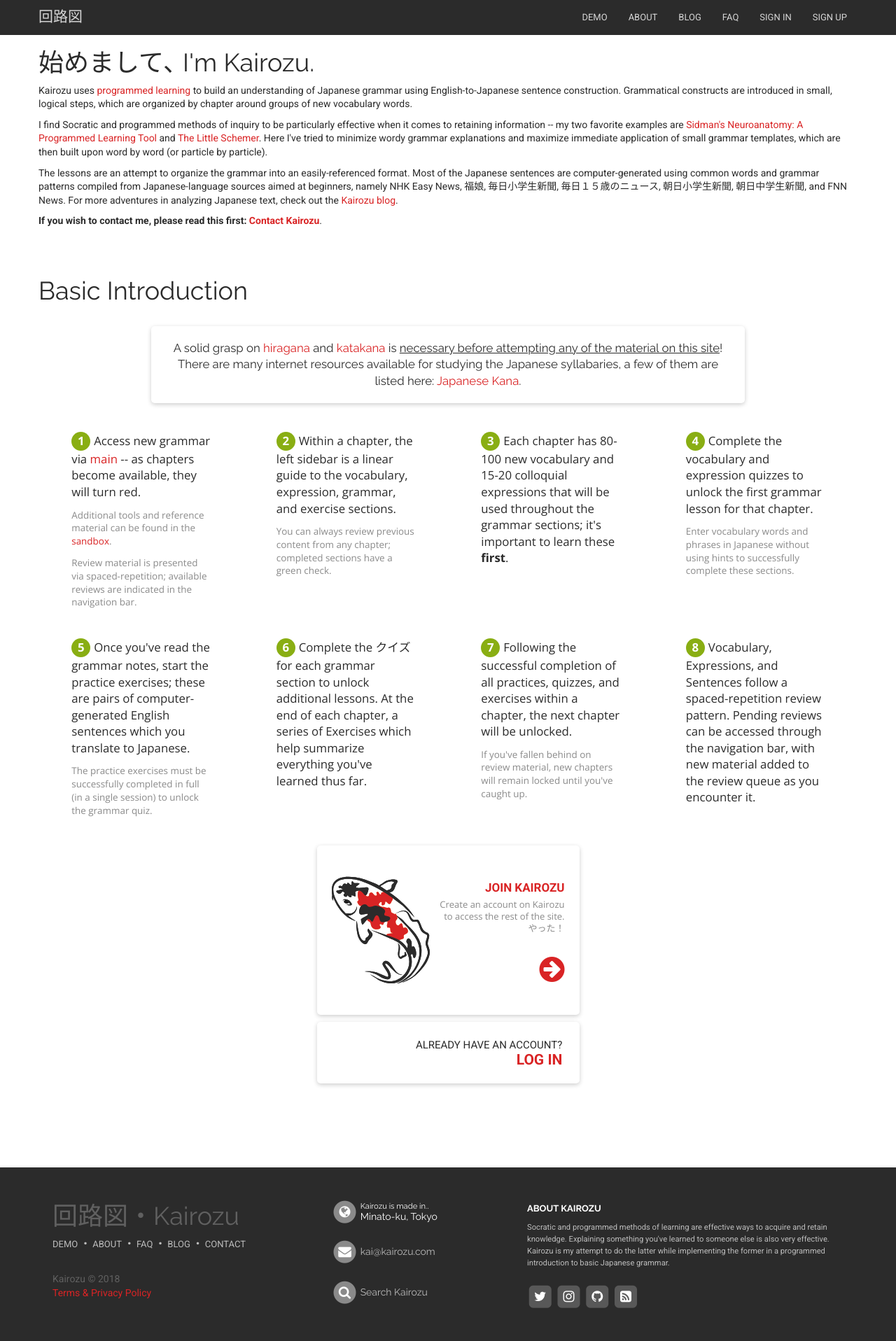
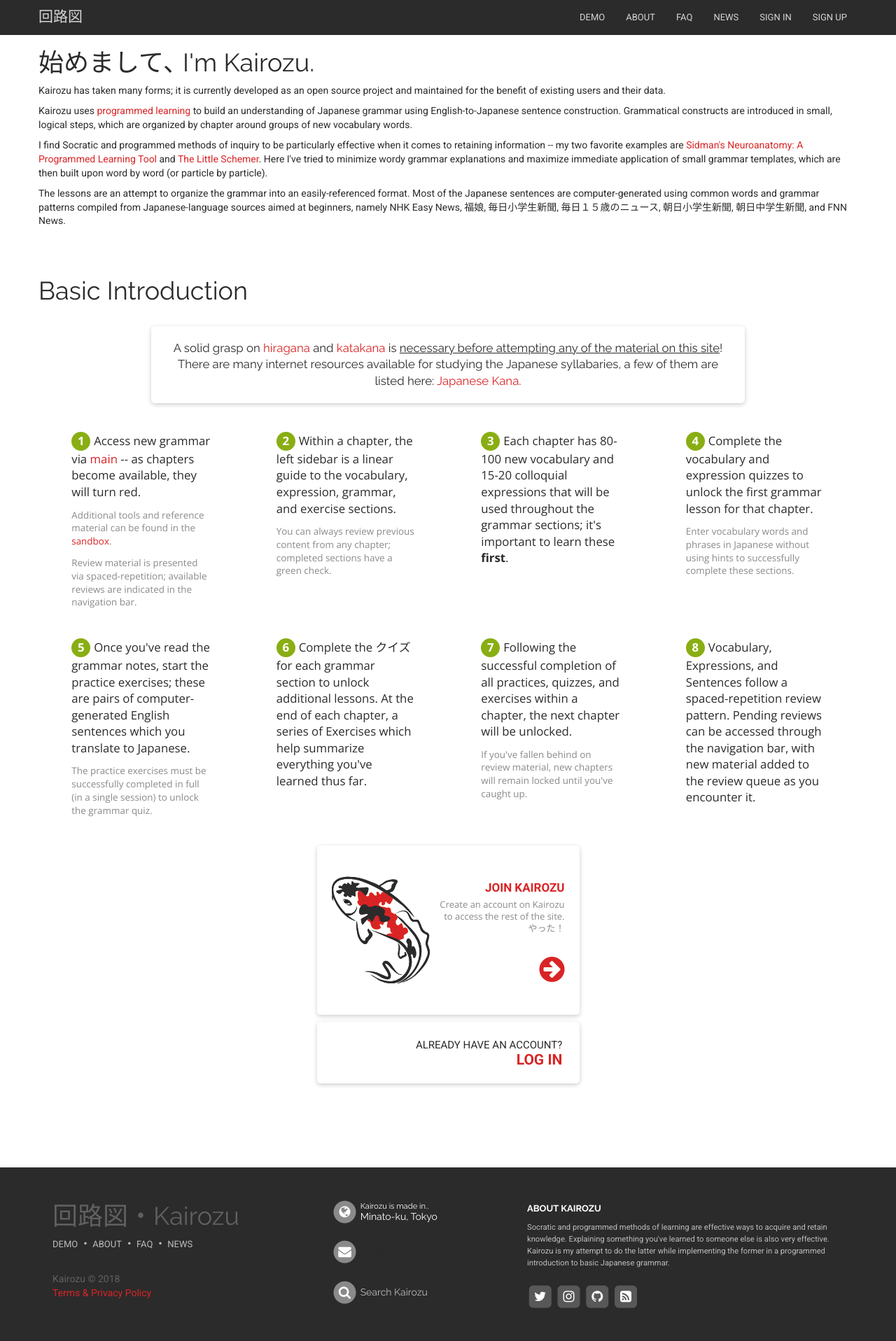
Before and after one commit to hologramber/Kairozu-Production, a Django app: page /about/ in a window 1280 px wide. Shown: the whole page at 70% size. Run offline with Django 3.2, Linux system fonts and the light colour scheme; parts of the project's set-up code (start-up, migrations or seed data) failed here and were passed over; some libraries are stand-ins or nearby versions.

Commit message:
updating to reflect current state of kairozu

```diff
--- a/demo/templates/demo/introduction.html
+++ b/demo/templates/demo/introduction.html
@@ -53,8 +53,6 @@
             <p class="raleway">Add content -- vocabulary, expressions, sentences -- to your personalized set of Custom Flashcards. These will follow a similar spaced-repetition review pattern using the same text-input interface as your other reviews.</p>
         </ol>
 
-        <div class="s-30"></div>
-        <h2>If you're interested in trying Kairozu proper, please <a href="{% url 'register' %}">Register for a Kairozu Account</a>.</h2>
     </div>
     <div class="s-100"></div>
 </div>  <!-- /#wrapper -->
--- a/demo/templates/demo/sidebar.html
+++ b/demo/templates/demo/sidebar.html
@@ -11,10 +11,6 @@
         <li><a href="{% url 'demo:demolesson' %}"><span class="pad-left-15">The dog is cute.</span></a></li>
 		<li class="bold"><a href="{% url 'demo:storydemo' %}"><i class="fa fa-edit fa-fw" aria-hidden="true"></i>　THOSE THINGS</a></li>
         <li class="bold"><a href="{% url 'demo:dialoguedemo' %}"><i class="fa fa-comment-o fa-fw" aria-hidden="true"></i>　SELF-INTRODUCTION</a></li>
-
-        <li><br /><br /></li>
-
- 		<li class="bold hilink"><a href="{% url 'register' %}">NEW KAIROZU ACCOUNT</a></li>
         <br /><br /><br /><br /><br /><br />
 	</ul>	<!-- /.sidebar-nav -->
 </div>	<!-- /#sidebar-wrapper -->
--- a/kairozu/urls.py
+++ b/kairozu/urls.py
@@ -19,7 +19,6 @@ urlpatterns = [
     url(r'^robots\.txt$', TemplateView.as_view(template_name="robots.txt", content_type='text/plain')),
     url(r'^$', TemplateView.as_view(template_name='index.html'), name='index'),
     url(r'^about/', TemplateView.as_view(template_name='about.html'), name='about'),
-    url(r'^contact/', TemplateView.as_view(template_name='contact.html'), name='contact'),
     url(r'^privacy/', TemplateView.as_view(template_name='privacy.html'), name='privacy'),
     url(r'^hikai/', admin.site.urls),
     url(r'^nested_admin/', include('nested_admin.urls')),
--- a/news/templates/news/post.html
+++ b/news/templates/news/post.html
@@ -5,13 +5,13 @@
 {% block content %}
 
 <div class="fc-basic">
-    <h1><a href="{% url 'news:main' %}">Blog</a>&nbsp;&nbsp;<i class="fa fa-caret-right" aria-hidden="true"></i>&nbsp;&nbsp;{{ post.title }}</h1>
+    <h1><a href="{% url 'news:main' %}">News</a>&nbsp;&nbsp;<i class="fa fa-caret-right" aria-hidden="true"></i>&nbsp;&nbsp;{{ post.title }}</h1>
     <p class="smaller">Posted on <time datetime="{{ post.published_date|date:"c" }}"> {{ post.published_date|date }}</time></p>
     <p>{{ post.text|safe }}</p>
 </div>
 
     <div class="s-20"></div>
-    <h3><a href="{% url 'news:main' %}"><i class="fa fa-arrow-left" aria-hidden="true"></i>&nbsp;&nbsp;Return to Blog</a></h3>
+    <h3><a href="{% url 'news:main' %}"><i class="fa fa-arrow-left" aria-hidden="true"></i>&nbsp;&nbsp;Return to News Index</a></h3>
 
 <div class="s-100"></div>
 
--- a/templates/about.html
+++ b/templates/about.html
@@ -7,10 +7,10 @@
 <div class="fc-basic">
     <h1>始めまして､&#32;I'm Kairozu.</h1>
 
+    <p>Kairozu has taken many forms; it is currently developed as an open source project and maintained for the benefit of existing users and their data.</p>
     <p>Kairozu uses <a href="https://en.wikipedia.org/wiki/Programmed_learning">programmed learning</a> to build an understanding of Japanese grammar using English-to-Japanese sentence construction. Grammatical constructs are introduced in small, logical steps, which are organized by chapter around groups of new vocabulary words.</p>
     <p>I find Socratic and programmed methods of inquiry to be particularly effective when it comes to retaining information -- my two favorite examples are <a href="https://www.amazon.com/Sidmans-Neuroanatomy-Programmed-Learning-Lippincott/dp/0781765684/">Sidman's Neuroanatomy: A Programmed Learning Tool</a> and <a href="https://www.amazon.com/Little-Schemer-Daniel-P-Friedman/dp/0262560992/">The Little Schemer</a>. Here I've tried to minimize wordy grammar explanations and maximize immediate application of small grammar templates, which are then built upon word by word (or particle by particle).</p>
-    <p>The lessons are an attempt to organize the grammar into an easily-referenced format. Most of the Japanese sentences are computer-generated using common words and grammar patterns compiled from Japanese-language sources aimed at beginners, namely NHK Easy News, 福娘, 毎日小学生新聞, 毎日１５歳のニュース, 朝日小学生新聞, 朝日中学生新聞, and FNN News. For more adventures in analyzing Japanese text, check out the <a href="{% url 'news:main' %}">Kairozu blog</a>.</p>
-    <p><span class="bold">If you wish to contact me, please read this first: <a href="{% url 'contact' %}">Contact Kairozu</a></span>.</p>
+    <p>The lessons are an attempt to organize the grammar into an easily-referenced format. Most of the Japanese sentences are computer-generated using common words and grammar patterns compiled from Japanese-language sources aimed at beginners, namely NHK Easy News, 福娘, 毎日小学生新聞, 毎日１５歳のニュース, 朝日小学生新聞, 朝日中学生新聞, and FNN News.</p>
 
     <div class="s-40"></div>
 
--- a/templates/closed_register.html
+++ b/templates/closed_register.html
@@ -13,7 +13,7 @@
         <h1>〜ゆらゆら〜</h1>
         <h2>始めまして！ ｢かい｣と呼んで下さい。</h2>
         <div class="s-10"></div>
-        <h3 class="raleway">Kairozu is in closed beta, but I can send you an email if we open registration to the public.</h3>
+        <h3 class="raleway">Kairozu is maintained for the benefit of current users, but I can send you an email if we open registration to the public.</h3>
         <div class="s-15"></div>
         <span class="bold">Enter a valid email address:</span>
         <div class="s-5"></div>
--- a/templates/footer.html
+++ b/templates/footer.html
@@ -15,9 +15,7 @@
                     <strong>・</strong>
                     <a href="{% url 'news:faq' %}">FAQ</a>
                     <strong>・</strong>
-                    <a href="{% url 'news:main' %}">Blog</a>
-                    <strong>・</strong>
-                    <a href="{% url 'contact' %}">Contact</a>
+                    <a href="{% url 'news:main' %}">News</a>
                 </p>
                 <div class="s-20"></div>
                 <span class="company-name">Kairozu &copy; 2018</span><br />
@@ -40,7 +38,7 @@
                       <i class="fa fa-circle grey-words fa-stack-2x"></i>
                       <i class="fa fa-envelope white-words fa-stack-1x fa-inverse"></i>
                     </span>
-                    <a href="{% url 'contact' %}">kai@kairozu.com</a>
+                    kai@kairozu.com
                 </div>
                 <div>
                     <span class="fa-stack fa-lg">
--- a/templates/kairozu.html
+++ b/templates/kairozu.html
@@ -70,8 +70,8 @@
                                 <div class="dropbtn">KAIROZU <i class="fa red-words fa-caret-down"></i></div>
                                 <div class="dropdown-content">
                                     <a href="{% url 'about' %}">ABOUT</a>
-                                    <a href="{% url 'news:main' %}">KAIROZU&nbsp;BLOG</a>
                                     <a href="{% url 'news:faq' %}">FAQ</a>
+                                    <a href="{% url 'news:main' %}">KAIROZU&nbsp;NEWS</a>
                                     <a href="{% url 'account' %}">YOUR&nbsp;ACCOUNT</a>
                                     <a href="{% url 'main:progress' %}">YOUR&nbsp;PROGRESS</a>
                                     <a href="{% url 'main:flashcard' %}">FLASHCARDS</a>
@@ -82,8 +82,8 @@
                         {% else %}
                         	<div><a class="headlink" href="{% url 'demo:demointerface' %}">DEMO</a></div>
 							<div><a class="headlink" href="{% url 'about' %}">ABOUT</a></div>
-                            <div><a class="headlink" href="{% url 'news:main' %}">BLOG</a></div>
                             <div><a class="headlink" href="{% url 'news:faq' %}">FAQ</a></div>
+                            <div><a class="headlink" href="{% url 'news:main' %}">NEWS</a></div>
 							<div><a class="headlink" href="{% url 'login' %}">SIGN&nbsp;IN</a></div>
 							<div><a class="headlink" href="{% url 'register' %}">SIGN&nbsp;UP</a></div>
                         {% endif %}
```
Also changed, not shown: demo/templates/demo/interface.html (+0 -8 lines), news/templates/news/index.html (+2 -12 lines), templates/contact.html (deleted, +0 -28 lines).
